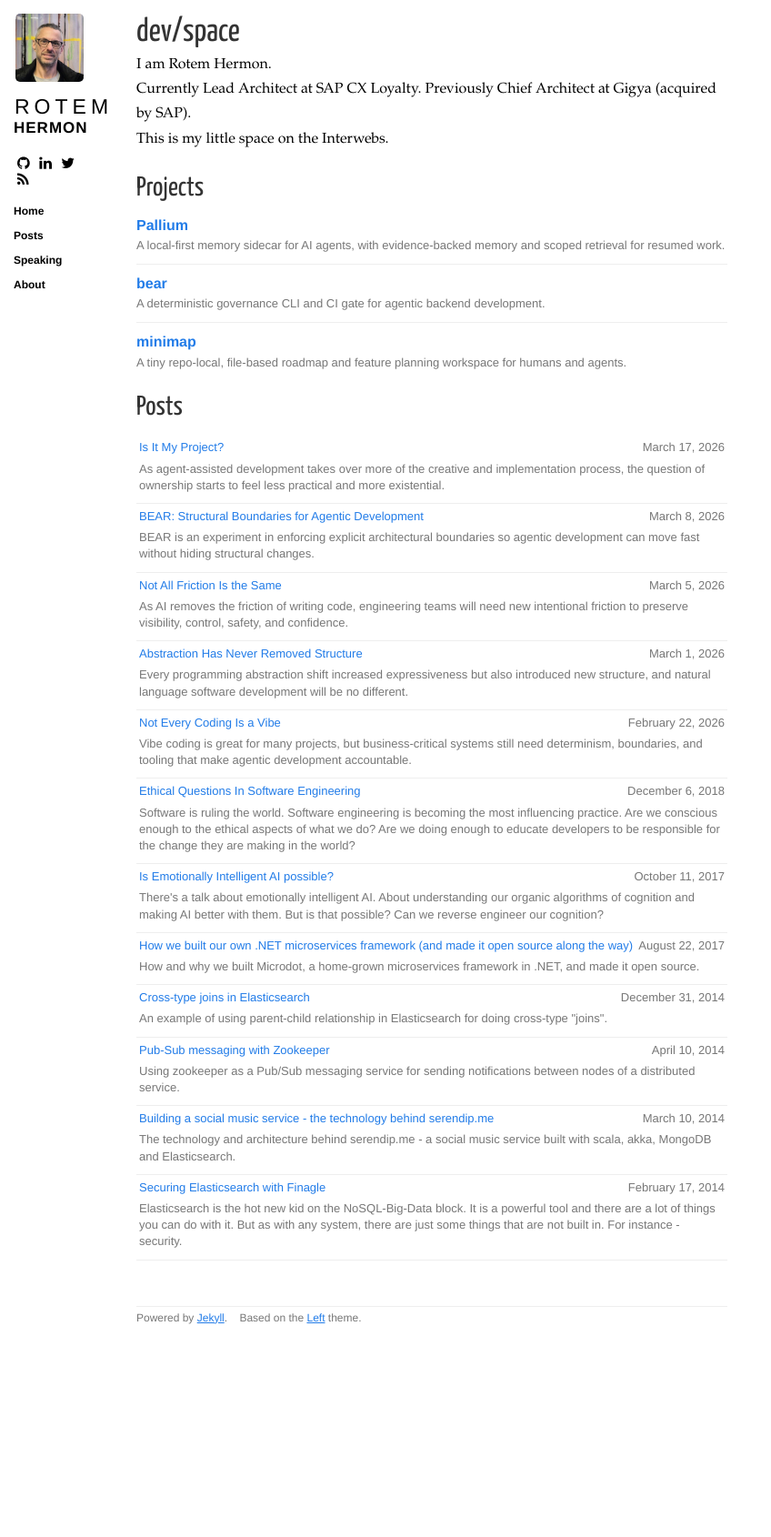
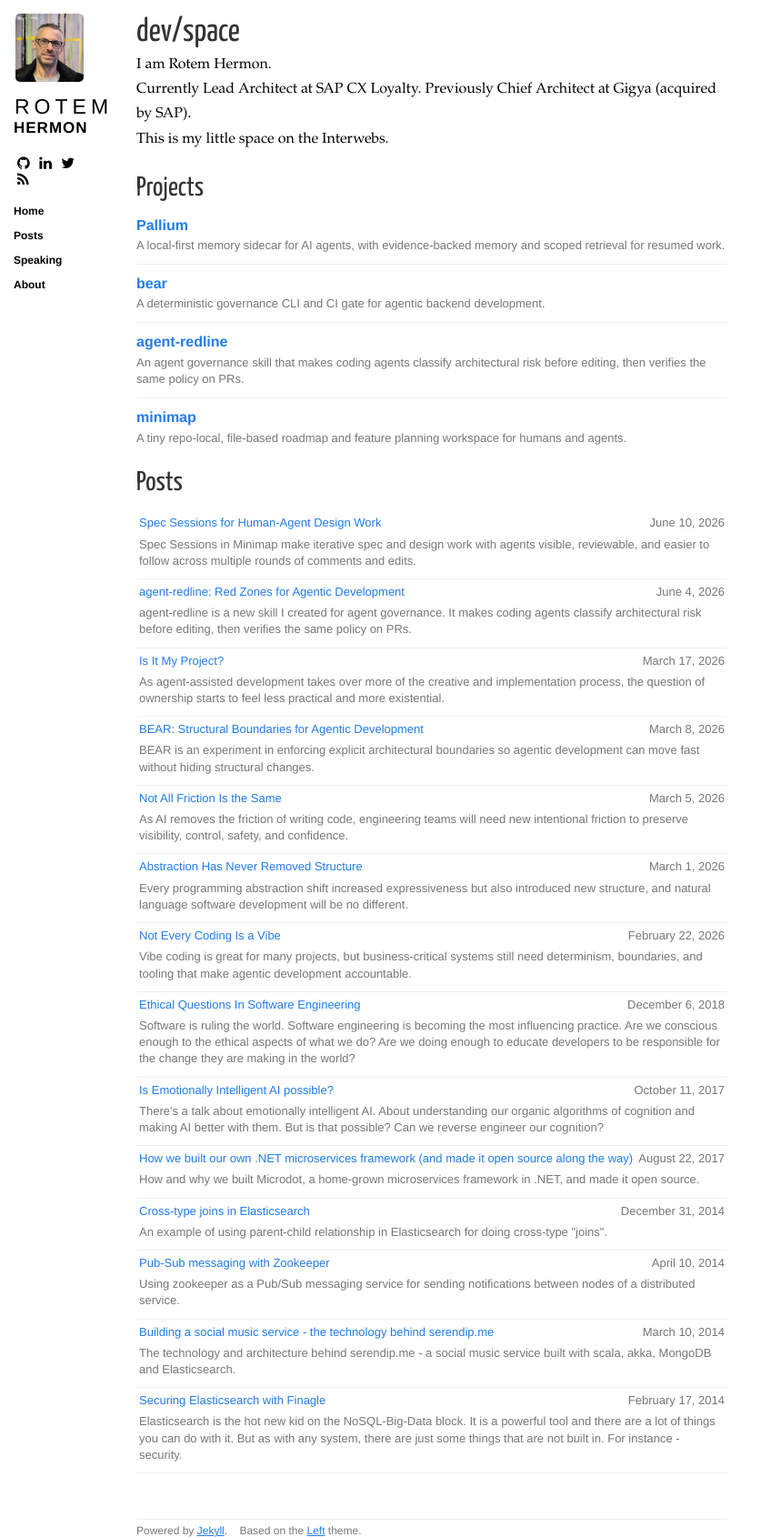
Before and after one commit to rore/rore.github.com, a Jekyll site: the page built from index.html, in a window 1280 px wide. Shown: the whole page at 91% size, without its empty margins (0-848 px from the left). Built offline with Jekyll 4.4.1, drawn with Linux system fonts in a browser that asks for light colours; before the commit the page ends 1456 px from its top, so only the background shows below that.

Commit message:
Add agent governance posts

```diff
--- /dev/null
+++ b/_posts/2026-06-04-agent-redline.markdown
@@ -0,0 +1,20 @@
+---
+layout: post
+title: "agent-redline: Red Zones for Agentic Development"
+category: posts
+comments: true
+description: agent-redline is a new skill I created for agent governance. It makes coding agents classify architectural risk before editing, then verifies the same policy on PRs.
+---
+I've been thinking quite a lot about AI-driven agentic development and what it takes to make it safer when developing sensitive products.
+
+I keep coming back to the "cage" idea. There are places where agents can roam free, and there are places that are sensitive and require deeper review. And human attention is scarce, especially when agent PRs become larger and more frequent.
+
+So how do we draw attention to the right things at the right moment?
+
+My first iteration around that was <a href="https://github.com/rore/bear-cli" target="_blank" rel="noopener noreferrer">BEAR</a>, a governance CLI that uses an intermediate language to define boundaries and creates project scaffolding that allows boundary enforcement. I still think this is a worthy concept, and I actually believe that at some point, a similar idea will become an inherent part of development platforms or runtime. But for now, this concept may be too intrusive to adopt.
+
+But can it be simpler? That was my next attempt at this problem. What if we define areas, files or locations, where agents can develop freely, let's call them Blue Zones, areas that are riskier and require attention, Red Zones, and use existing architectural tests to enforce boundary rules?
+
+Then a skill can tell the agent how to work with these definitions and when a human should be involved, and a simple CI script can enforce this in PRs and require human attention when needed.
+
+This is the concept behind <a href="https://github.com/rore/agent-redline" target="_blank" rel="noopener noreferrer">agent-redline</a>. It currently supports Java and Python, and other languages and stacks can be added as extensions to the skill. I'm trying this now on some of my projects and am curious to see if this really helps filter out the changes that require more attention.
--- /dev/null
+++ b/_posts/2026-06-10-spec-sessions-for-human-agent-design-work.markdown
@@ -0,0 +1,18 @@
+---
+layout: post
+title: "Spec Sessions for Human-Agent Design Work"
+category: posts
+comments: true
+description: Spec Sessions in Minimap make iterative spec and design work with agents visible, reviewable, and easier to follow across multiple rounds of comments and edits.
+---
+When I work on specs or designs with agents, it usually becomes a collaborative process.
+
+I discuss what I want with the agent until we reach a point where I feel we can lay out the design. Then the agent writes the spec, and I do a couple of iterations of comments and amendments. Sometimes I want a second opinion, so I let Codex and Claude review each other's suggestions until we get to a better version.
+
+This works OK, but it requires a lot of copying and pasting from agent to agent. I wanted something more collaborative and more human-friendly. I wanted to be able to review the spec, comment on it, let the agents comment and reply, and apply edit suggestions, so that the whole process is visible and easier for me to follow.
+
+Since I already have my human-agent collaborative UI for project roadmaps, I added this as another capability, called <a href="https://github.com/rore/minimap#spec-sessions" target="_blank" rel="noopener noreferrer">Spec Sessions</a>.
+
+It's a combination of a skill for the agent and a UI for the human. It defines a workflow for working on specs, or any .md file for that matter. The agent attaches the file to a Minimap spec session, agents can comment on it and on other comments, and the human, in this case me, can see and join the conversation through the UI.
+
+For specs that require multiple iterations with multiple agents, this makes the process much more visible, and also more fun to work on.
--- a/index.html
+++ b/index.html
@@ -20,6 +20,10 @@ This is my little space on the Interwebs.
       <p>A deterministic governance CLI and CI gate for agentic backend development.</p>
     </li>
     <li>
+      <a href="https://github.com/rore/agent-redline" target="_blank" rel="noopener noreferrer">agent-redline</a>
+      <p>An agent governance skill that makes coding agents classify architectural risk before editing, then verifies the same policy on PRs.</p>
+    </li>
+    <li>
       <a href="https://github.com/rore/minimap" target="_blank" rel="noopener noreferrer">minimap</a>
       <p>A tiny repo-local, file-based roadmap and feature planning workspace for humans and agents.</p>
     </li>
```
